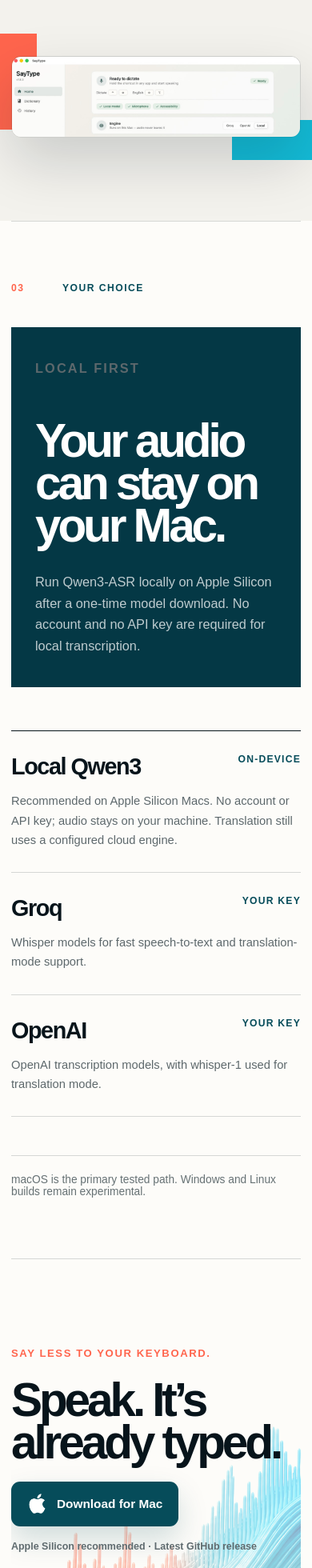
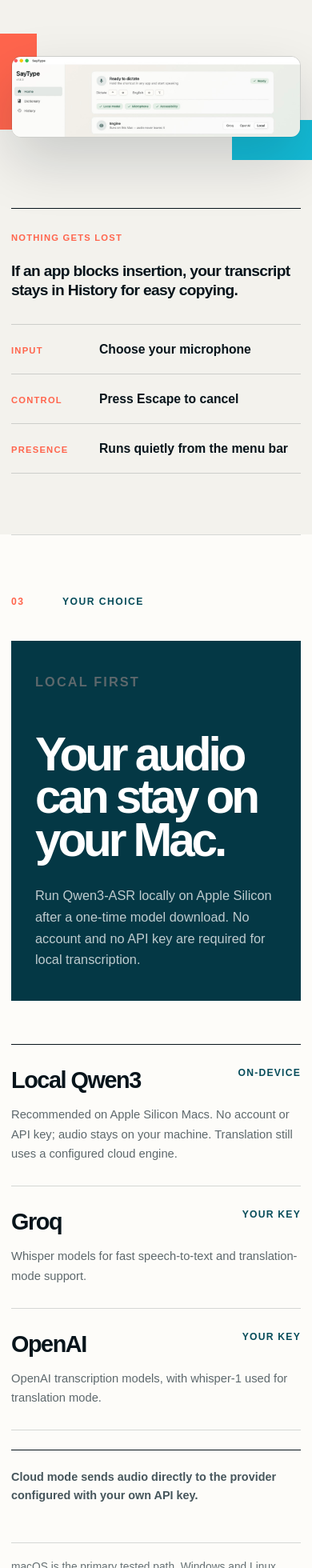
Before and after one commit to hellotaotao/WhispLine-website, a React (Vite) app: page / in a window 390 px wide. Shown: the part 3036-4996 px from the top of the page at 80% size. Built offline with nearby package versions, Linux system fonts and the light colour scheme.

Commit message:
feat: restore essential product details

```diff
--- a/src/App.css
+++ b/src/App.css
@@ -390,6 +390,61 @@
   background: var(--cyan);
 }
 
+.product-reassurance {
+  display: grid;
+  grid-template-columns: minmax(280px, 0.72fr) minmax(0, 1.28fr);
+  margin-top: 88px;
+  border-top: 1px solid var(--ink);
+  border-bottom: 1px solid var(--line);
+}
+
+.history-reassurance {
+  padding: 30px 40px 34px 0;
+  border-right: 1px solid var(--line);
+}
+
+.history-reassurance span,
+.practical-details span {
+  color: var(--coral);
+  font-size: 0.7rem;
+  font-weight: 850;
+  letter-spacing: 0.11em;
+  text-transform: uppercase;
+}
+
+.history-reassurance p {
+  max-width: 430px;
+  margin: 22px 0 0;
+  font-size: clamp(1.2rem, 1.8vw, 1.55rem);
+  font-weight: 760;
+  letter-spacing: -0.035em;
+  line-height: 1.24;
+}
+
+.practical-details {
+  display: grid;
+  grid-template-columns: repeat(3, 1fr);
+  margin: 0;
+  padding: 0;
+  list-style: none;
+}
+
+.practical-details li {
+  padding: 30px 26px 34px;
+  border-right: 1px solid var(--line);
+}
+
+.practical-details li:last-child {
+  border-right: 0;
+}
+
+.practical-details strong {
+  display: block;
+  margin-top: 42px;
+  font-size: 0.98rem;
+  line-height: 1.35;
+}
+
 .privacy-layout {
   display: grid;
   grid-template-columns: minmax(0, 0.88fr) minmax(520px, 1.12fr);
@@ -457,6 +512,16 @@
   font-size: 0.92rem;
 }
 
+.cloud-disclosure {
+  margin: 24px 0 0;
+  padding: 22px 0 0;
+  border-top: 1px solid var(--ink);
+  color: #46565c;
+  font-size: 0.9rem;
+  font-weight: 720;
+  line-height: 1.55;
+}
+
 .platform-note {
   margin: 48px 0 0;
   padding-top: 22px;
@@ -497,12 +562,22 @@
   text-transform: uppercase;
 }
 
-.download-copy small {
-  display: block;
-  margin-top: 18px;
-  color: #5f6b6f;
+.download-requirements {
+  display: grid;
+  grid-template-columns: repeat(2, minmax(0, 1fr));
+  width: min(680px, 100%);
+  margin: 34px 0 0;
+  padding: 0;
+  list-style: none;
+}
+
+.download-requirements li {
+  padding: 12px 22px 12px 0;
+  border-top: 1px solid rgba(7, 20, 27, 0.22);
+  color: #536064;
   font-size: 0.78rem;
-  font-weight: 650;
+  font-weight: 680;
+  line-height: 1.4;
 }
 
 .site-footer {
@@ -586,6 +661,15 @@
   .settings-figure {
     width: min(100%, 820px);
     margin: 0 auto;
+  }
+
+  .product-reassurance {
+    grid-template-columns: 1fr;
+  }
+
+  .history-reassurance {
+    border-right: 0;
+    border-bottom: 1px solid var(--line);
   }
 
   .privacy-copy {
@@ -727,6 +811,36 @@
     height: 50px;
   }
 
+  .product-reassurance {
+    margin-top: 60px;
+  }
+
+  .history-reassurance {
+    padding: 26px 0 30px;
+  }
+
+  .practical-details {
+    grid-template-columns: 1fr;
+  }
+
+  .practical-details li {
+    display: grid;
+    grid-template-columns: 92px 1fr;
+    gap: 18px;
+    align-items: baseline;
+    padding: 20px 0;
+    border-right: 0;
+    border-bottom: 1px solid var(--line);
+  }
+
+  .practical-details li:last-child {
+    border-bottom: 0;
+  }
+
+  .practical-details strong {
+    margin-top: 0;
+  }
+
   .privacy-copy {
     padding: 38px 30px;
   }
@@ -755,6 +869,10 @@
     padding: 110px 0;
   }
 
+  .download-requirements {
+    grid-template-columns: 1fr;
+  }
+
   .site-footer {
     grid-template-columns: 1fr auto;
     min-height: 100px;
--- a/src/App.tsx
+++ b/src/App.tsx
@@ -32,6 +32,19 @@
   const feature = productMessaging.features.find((item) => item.id === id)
   return feature ? [feature] : []
 })
+
+const practicalDetails = [
+  { label: 'Input', detail: 'Choose your microphone' },
+  { label: 'Control', detail: 'Press Escape to cancel' },
+  { label: 'Presence', detail: 'Runs quietly from the menu bar' },
+]
+
+const downloadRequirements = [
+  'macOS primary',
+  'Apple Silicon for local transcription',
+  '~1 GB model download',
+  'Microphone and Accessibility permissions required',
+]
 
 function App() {
   return (
@@ -165,6 +178,20 @@
           <div className="settings-accent settings-accent-cyan" />
         </figure>
       </div>
+      <div className="product-reassurance">
+        <div className="history-reassurance">
+          <span>Nothing gets lost</span>
+          <p>If an app blocks insertion, your transcript stays in History for easy copying.</p>
+        </div>
+        <ul className="practical-details" aria-label="Practical desktop controls">
+          {practicalDetails.map((detail) => (
+            <li key={detail.label}>
+              <span>{detail.label}</span>
+              <strong>{detail.detail}</strong>
+            </li>
+          ))}
+        </ul>
+      </div>
     </section>
   )
 }
@@ -189,6 +216,7 @@
             account and no API key are required for local transcription.
           </p>
         </div>
+        <div className="engine-panel">
           <div className="engine-list" aria-label="Available transcription engines">
             {productMessaging.providers.map((provider) => (
               <article key={provider.name}>
@@ -199,6 +227,10 @@
                 <p>{provider.note}</p>
               </article>
             ))}
+          </div>
+          <p className="cloud-disclosure">
+            Cloud mode sends audio directly to the provider configured with your own API key.
+          </p>
         </div>
       </div>
       <p className="platform-note">
@@ -223,7 +255,11 @@
           <img src="./apple-logo.png" alt="" width="26" height="27" />
           <span>Download for Mac</span>
         </a>
-        <small>Apple Silicon recommended · Latest GitHub release</small>
+        <ul className="download-requirements" aria-label="Download requirements">
+          {downloadRequirements.map((requirement) => (
+            <li key={requirement}>{requirement}</li>
+          ))}
+        </ul>
       </div>
     </section>
   )
```
Also changed, not shown: 1 other file (tests, documents, lock files or other folders). Lines whose indentation alone changed are shown as unchanged.
